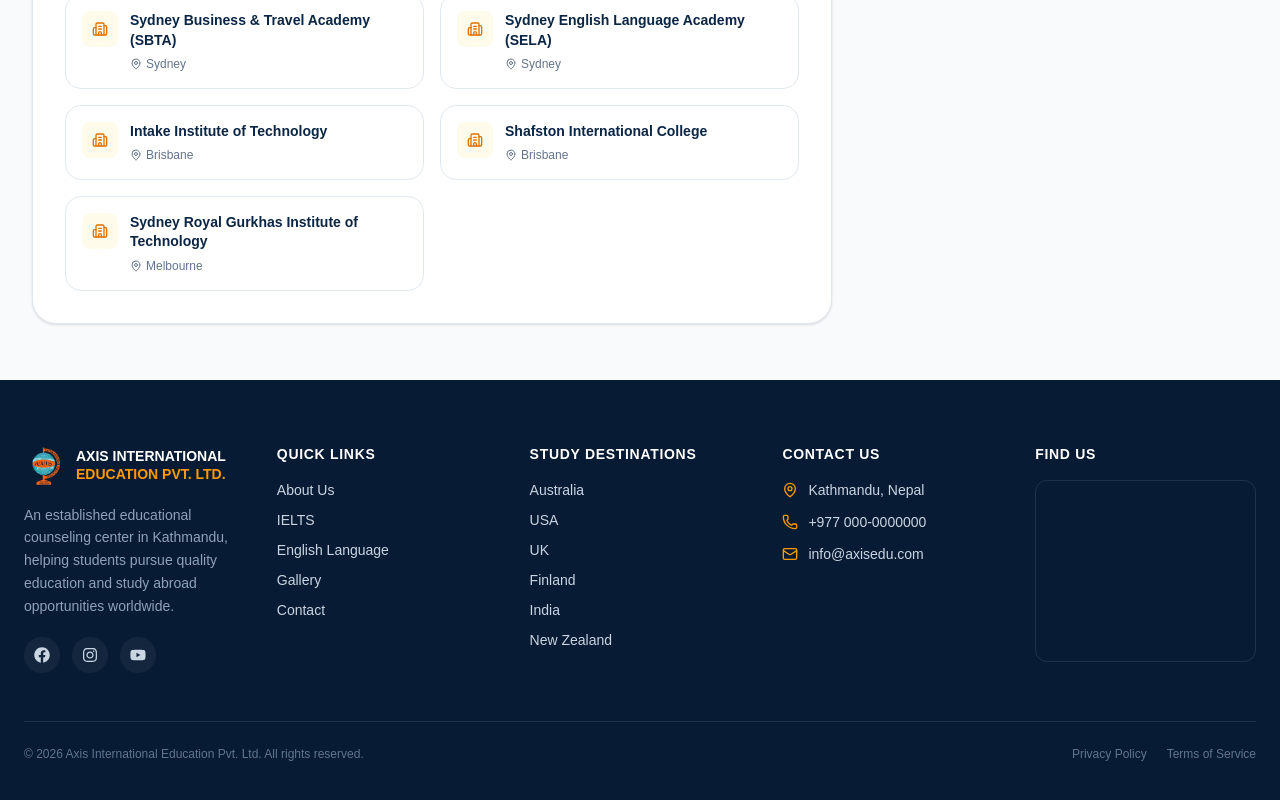
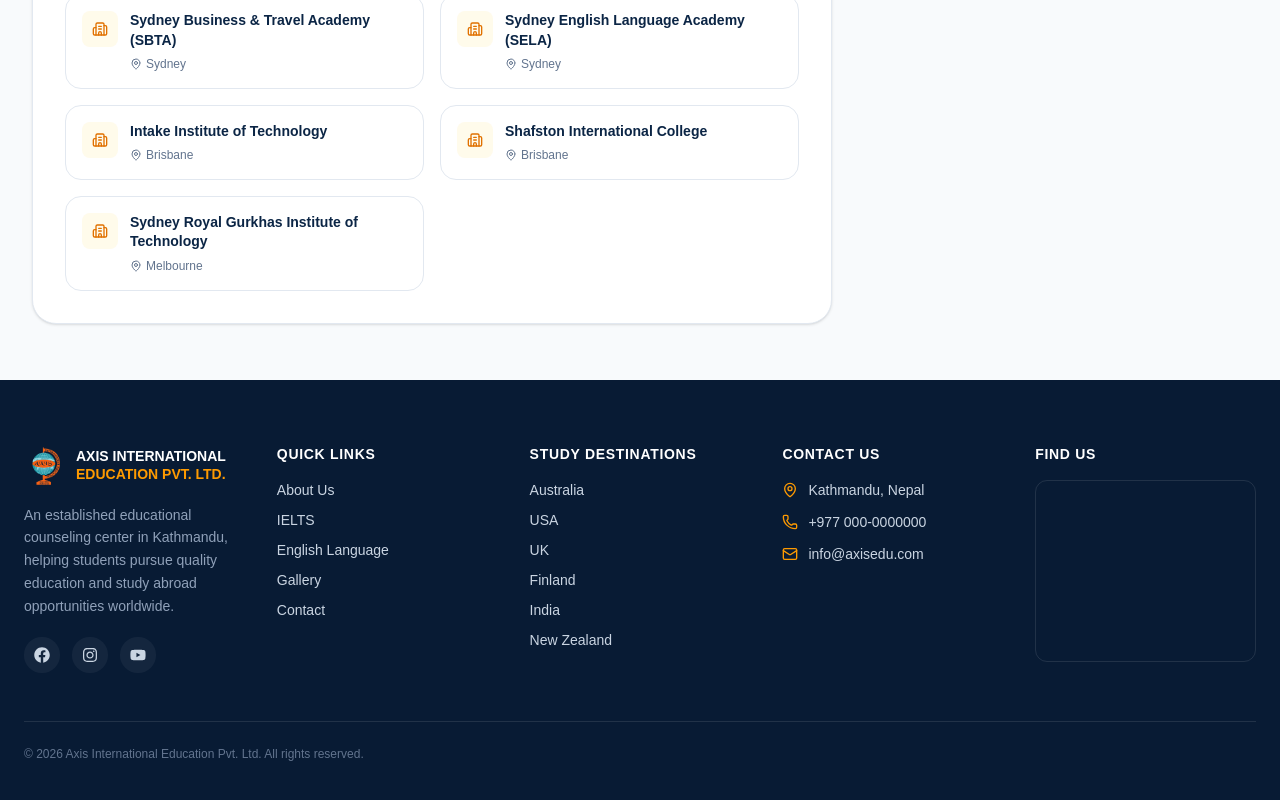
Before and after one commit to Ridhi2004/axisEdu_consultancy, a Next.js app in the folder frontend/: page /abroad/australia in a window 1280 px wide. Shown: the part 1603-2403 px from the top of the page. Built offline with nearby package versions, Linux system fonts and the light colour scheme; grey boxes are pictures that could not be loaded.

Commit message:
Update frontend components and layout

```diff
--- a/frontend/app/abroad/[country]/page.tsx
+++ b/frontend/app/abroad/[country]/page.tsx
@@ -15,7 +15,7 @@
 import Link from "next/link";
 import Flag from 'react-flagkit';
 
-// Simple type definitions
+
 type University = {
   name: string;
   location: string;
@@ -59,7 +59,7 @@
 
 type CountryData = {
   name: string;
-  flagCode: string; // Changed from 'flag' to 'flagCode'
+  flagCode: string;
   title: string;
   subtitle: string;
   image: string;
@@ -79,7 +79,7 @@
   scholarships?: Scholarships;
 };
 
-// Country-specific data with flag codes
+
 const countryData: Record<string, CountryData> = {
   australia: {
     name: "Australia",
--- a/frontend/app/components/Footer.tsx
+++ b/frontend/app/components/Footer.tsx
@@ -134,10 +134,7 @@
         {/* Bottom bar */}
         <div className="mt-12 pt-6 border-t border-white/10 flex flex-col sm:flex-row items-center justify-between gap-3 text-xs text-slate-500">
           <p>© {new Date().getFullYear()} Axis International Education Pvt. Ltd. All rights reserved.</p>
-          <div className="flex items-center gap-5">
-            <Link href="/privacy-policy" className="hover:text-amber-500 transition-colors">Privacy Policy</Link>
-            <Link href="/terms" className="hover:text-amber-500 transition-colors">Terms of Service</Link>
-          </div>
+
         </div>
       </div>
     </footer>
--- a/frontend/app/layout.tsx
+++ b/frontend/app/layout.tsx
@@ -15,7 +15,7 @@
 });
 
 export const metadata: Metadata = {
-  title: "Create Next App",
+  title: "Axis International Education PVT. LTD.",
   description: "Generated by create next app",
 };
 
--- a/frontend/package.json
+++ b/frontend/package.json
@@ -3,7 +3,7 @@
   "version": "0.1.0",
   "private": true,
   "scripts": {
-    "dev": "next dev",
+    "dev": "next dev --webpack",
     "build": "next build",
     "start": "next start",
     "lint": "eslint"
```
